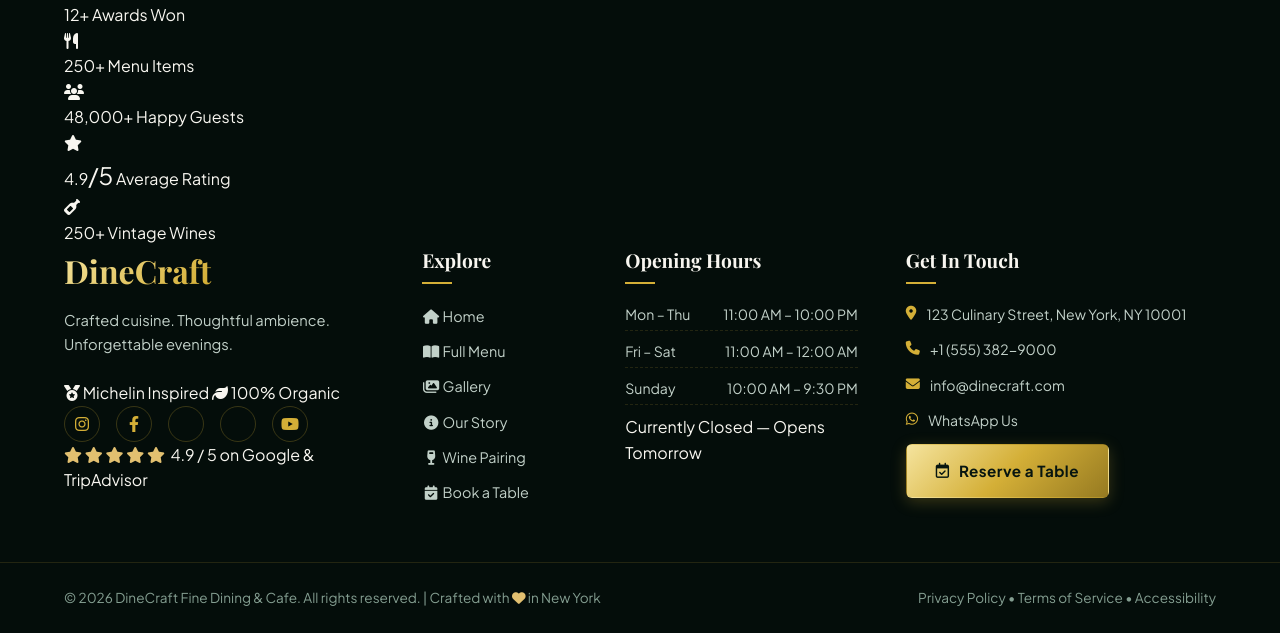
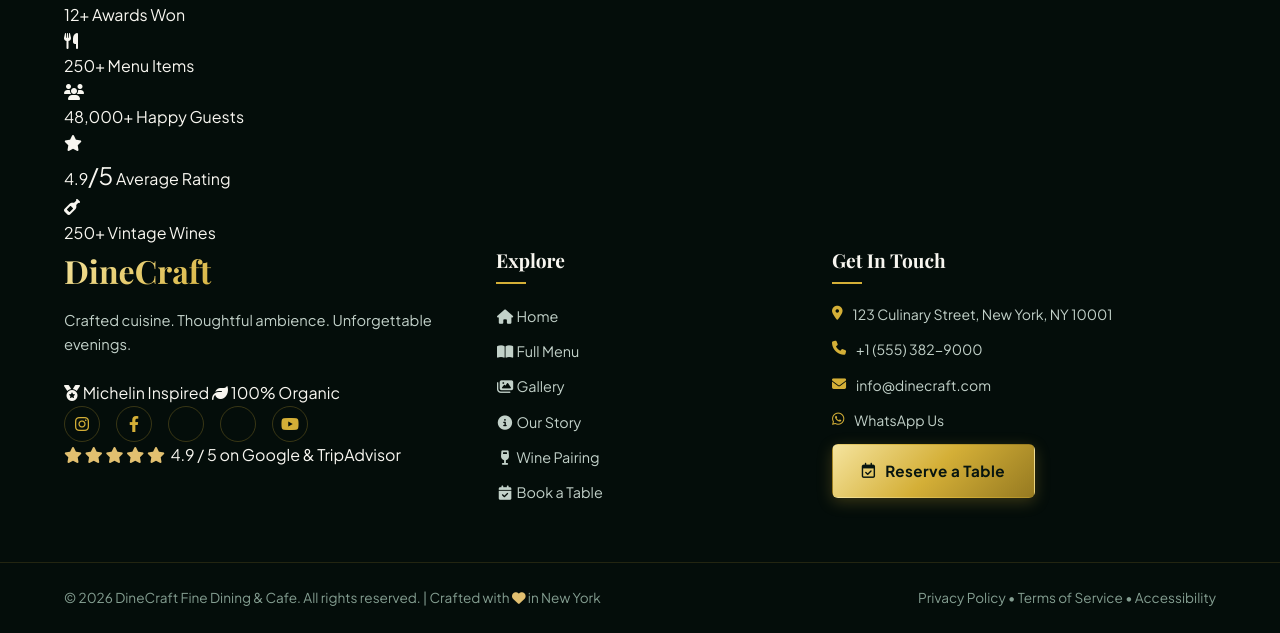
Before and after one commit to SHASHANKKUMARRAJP/cafedemo, a plain HTML site: page index.html in a window 1280 px wide. Shown: the part 7562-8195 px from the top of the page. Drawn offline with nearby package versions, Linux system fonts and the light colour scheme; some icons are missing; a web font is replaced by a local one.

Commit message:
Remove Opening Hours from footer

```diff
--- a/index.css
+++ b/index.css
@@ -880,7 +880,7 @@ button, input, select, textarea {
 
 .footer-grid {
     display: grid;
-    grid-template-columns: 2fr 1fr 1.5fr 2fr;
+    grid-template-columns: 2fr 1.5fr 2fr;
     gap: 3rem;
     margin-bottom: 3rem;
 }
--- a/index.html
+++ b/index.html
@@ -615,20 +615,6 @@
                         </ul>
                     </div>
 
-                    <!-- Column 3: Opening Hours -->
-                    <div class="footer-col">
-                        <h4 class="footer-heading">Opening Hours</h4>
-                        <ul class="hours-list">
-                            <li><span>Mon – Thu</span> <span>11:00 AM – 10:00 PM</span></li>
-                            <li><span>Fri – Sat</span> <span>11:00 AM – 12:00 AM</span></li>
-                            <li><span>Sunday</span> <span>10:00 AM – 9:30 PM</span></li>
-                        </ul>
-                        <div class="footer-open-now" id="footerOpenNow">
-                            <span class="open-dot"></span>
-                            <span id="openNowText">Checking hours...</span>
-                        </div>
-                    </div>
-
                     <!-- Column 4: Contact Us -->
                     <div class="footer-col contact-col">
                         <h4 class="footer-heading">Get In Touch</h4>
```
